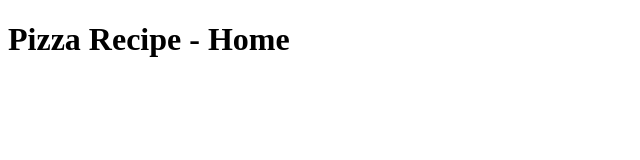
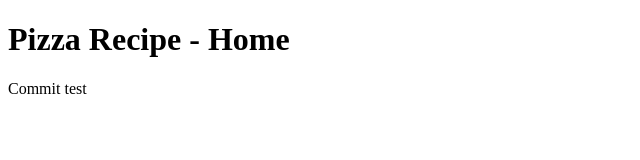
Before and after one commit to Nitrofen10/Pizza-Recipe, a website: page public/index.html in a window 1280 px wide. Shown: the full height of the page, 0-640 px from the left. Drawn offline with Linux system fonts and the light colour scheme.

Commit message:
I added a new papagraph

```diff
--- a/public/index.html
+++ b/public/index.html
@@ -7,5 +7,6 @@
 </head>
 <body>
     <h1>Pizza Recipe - Home</h1>
+    <p>Commit test<p>
 </body>
 </html>
```
